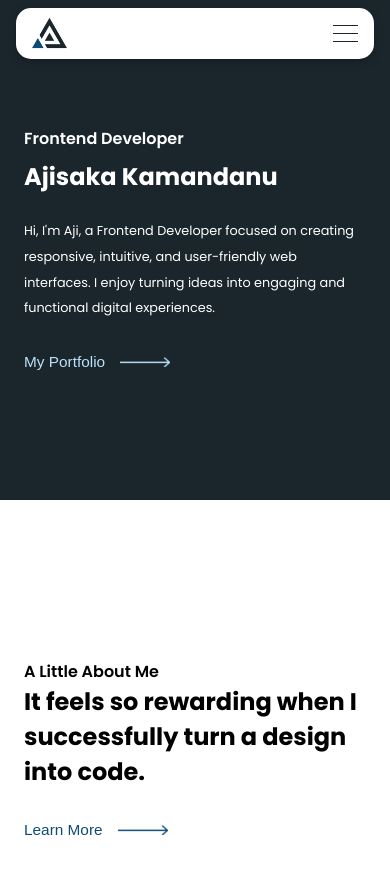
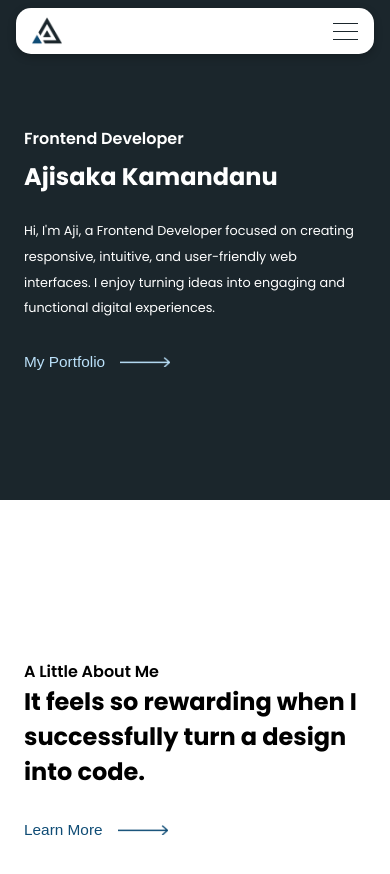
Before and after one commit to thisismeaji/portfolio, a Next.js app: page / in a window 390 px wide. Shown: the top 874 px of the page. Built offline with nearby package versions, Linux system fonts and the light colour scheme.

Commit message:
fixed logo on navigation

```diff
--- a/src/components/navigation/navigation.module.css
+++ b/src/components/navigation/navigation.module.css
@@ -106,4 +106,9 @@
     .menu{
         display: flex;
     }
+
+    .logo img{
+        max-width: 30px;
+        max-height: 30px;
+    }
 }
```
